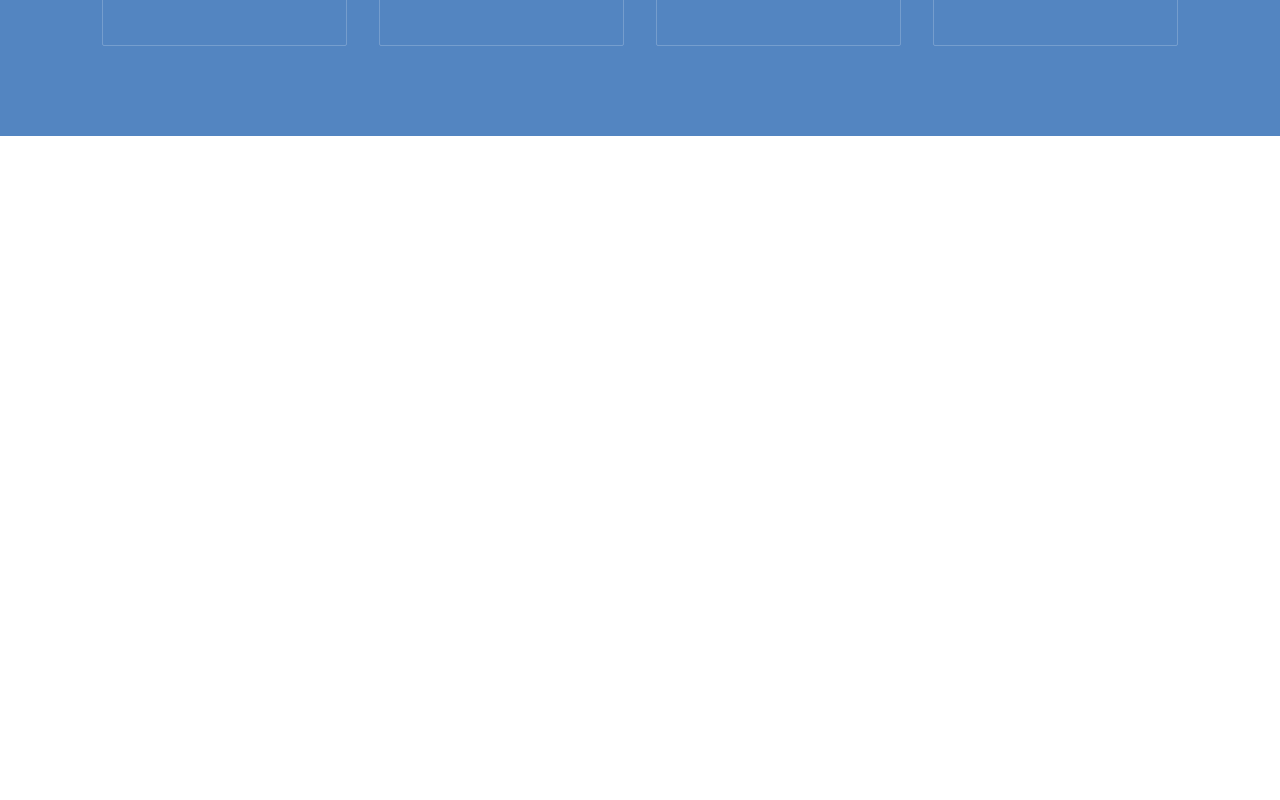
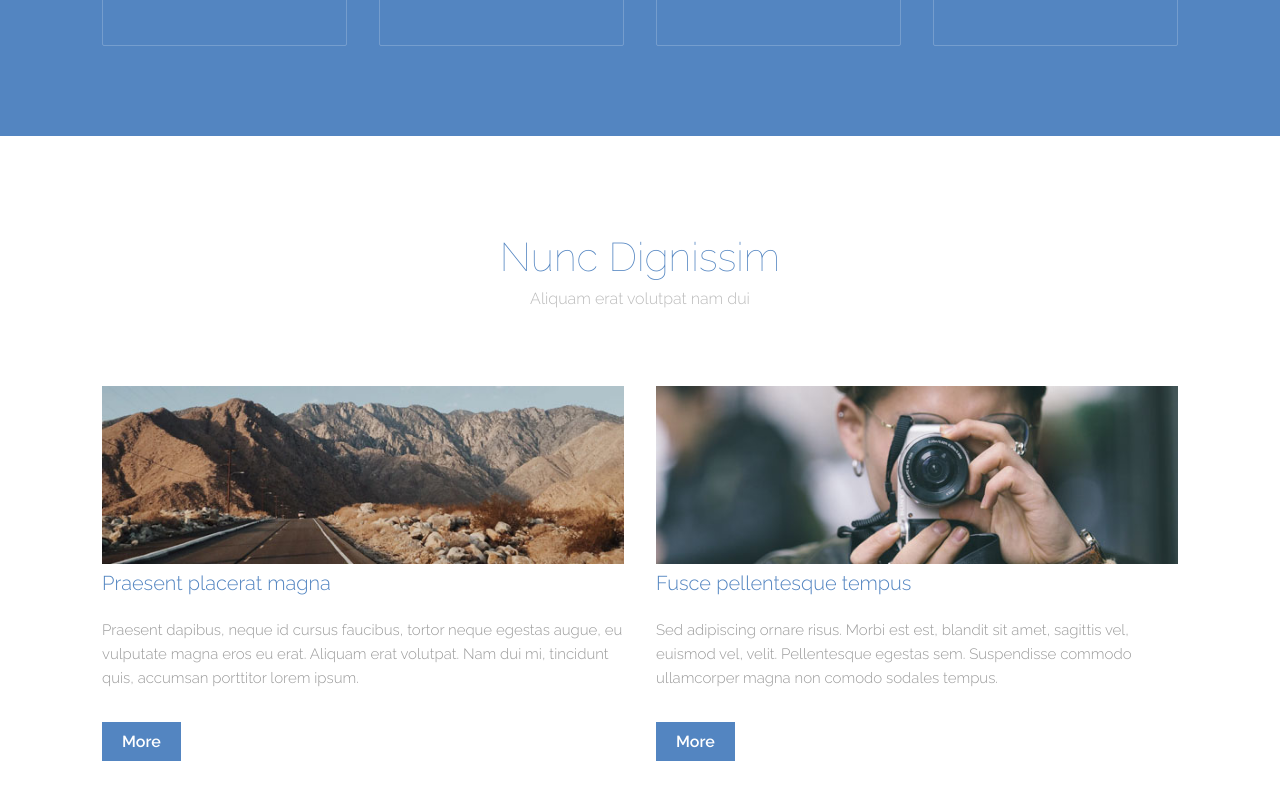
Before and after one commit to otaviojneto/themetheory, a React (Create React App) app: page / in a window 1280 px wide. Shown: the part 1392-2192 px from the top of the page. Before the commit the page ends 1528 px from the top, so only its background shows below. Built offline with nearby package versions, Linux system fonts and the light colour scheme; the HTML template or start-up script is replaced by a standard one.

Commit message:
sessão do post feita

```diff
--- a/src/components/thumbnail/index.jsx
+++ b/src/components/thumbnail/index.jsx
@@ -2,6 +2,7 @@ import React, { Component } from 'react';
 import Text from '../text';
 import Button from '../button';
 import Colors from '../../styles/colors';
+import { Image } from './styles';
 
 class Thumbnail extends Component {
     render() {
@@ -9,7 +10,7 @@ class Thumbnail extends Component {
             <div>
                 {/* imagem  */}
                 {this.props.img && (
-                    <img src={this.props.img} alt={this.props.alt} />
+                    <Image src={this.props.img} alt={this.props.alt} />
                 )}
 
                 {/* titulo */}
--- /dev/null
+++ b/src/components/thumbnail/styles.js
@@ -0,0 +1,5 @@
+import styled from 'styled-components';
+
+export const Image = styled.img`
+    max-width: 100%;
+`;
--- /dev/null
+++ b/src/sections/post/index.jsx
@@ -0,0 +1,51 @@
+import React, { Component } from 'react';
+import Thumbnail from '../../components/thumbnail';
+import Colors from '../../styles/colors';
+import { Col, Container, Row } from '../../styles/grid';
+import Text from '../../components/text';
+
+export default class Posts extends Component {
+    render() {
+        return (
+            <Container>
+                {/* Titutlo*/}
+                <Text
+                    weight={100}
+                    size={40}
+                    lineHeight={61}
+                    color={Colors.primary}
+                    align={'center'}
+                    mt={90}
+                >
+                    {this.props.title}
+                </Text>
+
+                {/* Subtitulo */}
+                <Text
+                    align={'center'}
+                    weight={300}
+                    lineHeight={24}
+                    color={Colors.success}
+                    mb={75}
+                >
+                    {this.props.subtitle}
+                </Text>
+
+                <Row pb={200}>
+                    {this.props.data.map((item, index) => (
+                        <Col key={index} xl={6}>
+                            <Thumbnail
+                                alt={item.alt}
+                                btn={item.btn}
+                                description={item.description}
+                                img={item.img}
+                                onClick={item.onClick}
+                                title={item.title}
+                            />
+                        </Col>
+                    ))}
+                </Row>
+            </Container>
+        );
+    }
+}
--- a/src/styles/colors.js
+++ b/src/styles/colors.js
@@ -4,7 +4,7 @@ const Colors = {
     grey: '#2f3542',
     light: '#ffffff8c',
     primary: '#5385C1',
-    success: '#2ed573',
+    success: '#bbbbbb',
     warning: '#eccc68',
     white: '#ffffff',
     greyFast: '#9a9a9a',
--- a/src/views/home/index.jsx
+++ b/src/views/home/index.jsx
@@ -1,12 +1,15 @@
-import React, { Component } from 'react';
 import Bg from '../../assets/images/banner.jpg';
 import Hero from '../../sections/hero';
 import More from '../../sections/more';
-import Team from '../../sections/team';
+import pic01 from '../../assets/images/pic01.jpg';
+import pic02 from '../../assets/images/pic02.jpg';
 import pic03 from '../../assets/images/pic03.jpg';
 import pic04 from '../../assets/images/pic04.jpg';
 import pic05 from '../../assets/images/pic05.jpg';
 import pic06 from '../../assets/images/pic06.jpg';
+import Posts from '../../sections/post';
+import React, { Component } from 'react';
+import Team from '../../sections/team';
 
 export default class Home extends Component {
     state = {
@@ -59,6 +62,26 @@ export default class Home extends Component {
                 subtitle: 'Praesent placer',
             },
         ],
+        posts: [
+            {
+                alt: 'pic01',
+                img: pic01,
+                title: 'Praesent placerat magna',
+                description:
+                    'Praesent dapibus, neque id cursus faucibus, tortor neque egestas augue, eu vulputate magna eros eu erat. Aliquam erat volutpat. Nam dui mi, tincidunt quis, accumsan porttitor lorem ipsum.',
+                btn: 'More',
+                onClick: () => this.handleAlert('uhulll'),
+            },
+            {
+                alt: 'pic02',
+                img: pic02,
+                title: 'Fusce pellentesque tempus',
+                description:
+                    'Sed adipiscing ornare risus. Morbi est est, blandit sit amet, sagittis vel, euismod vel, velit. Pellentesque egestas sem. Suspendisse commodo ullamcorper magna non comodo sodales tempus.',
+                btn: 'More',
+                onClick: () => this.handleAlert('Posteeeeee'),
+            },
+        ],
     };
 
     render() {
@@ -66,20 +89,33 @@ export default class Home extends Component {
             <>
                 <Hero
                     bg={Bg}
-                    title={'Welcome to Theory'}
                     subtitle={
                         'A free responsive HTML5 website template by TEMPLATED.'
                     }
+                    title={'Welcome to Theory'}
                 />
 
                 <More data={this.state.thumbnail} />
 
                 <Team
+                    data={this.state.team}
+                    subtitle={'Semper suscipit posuere apede'}
                     title={'Ipsum Feugiat'}
-                    subtitle={'Semper suscipit posuere apede'}
-                    data={this.state.team}
+                />
+
+                <Posts
+                    data={this.state.posts}
+                    subtitle={'Aliquam erat volutpat nam dui'}
+                    title={'Nunc Dignissim'}
                 />
             </>
         );
     }
+
+    // ====================================================
+    //                                            Functions
+    // ====================================================
+    handleAlert(txt) {
+        alert(txt);
+    }
 }
```
